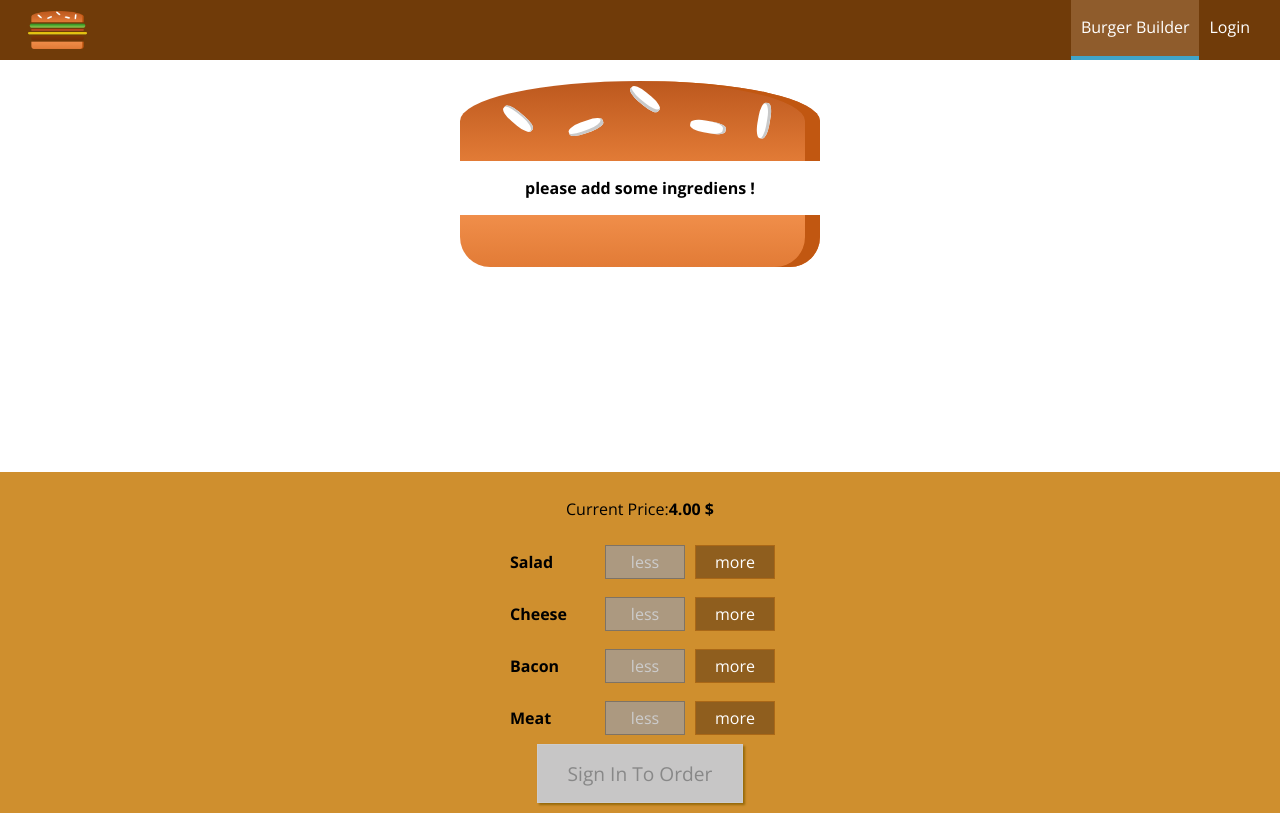
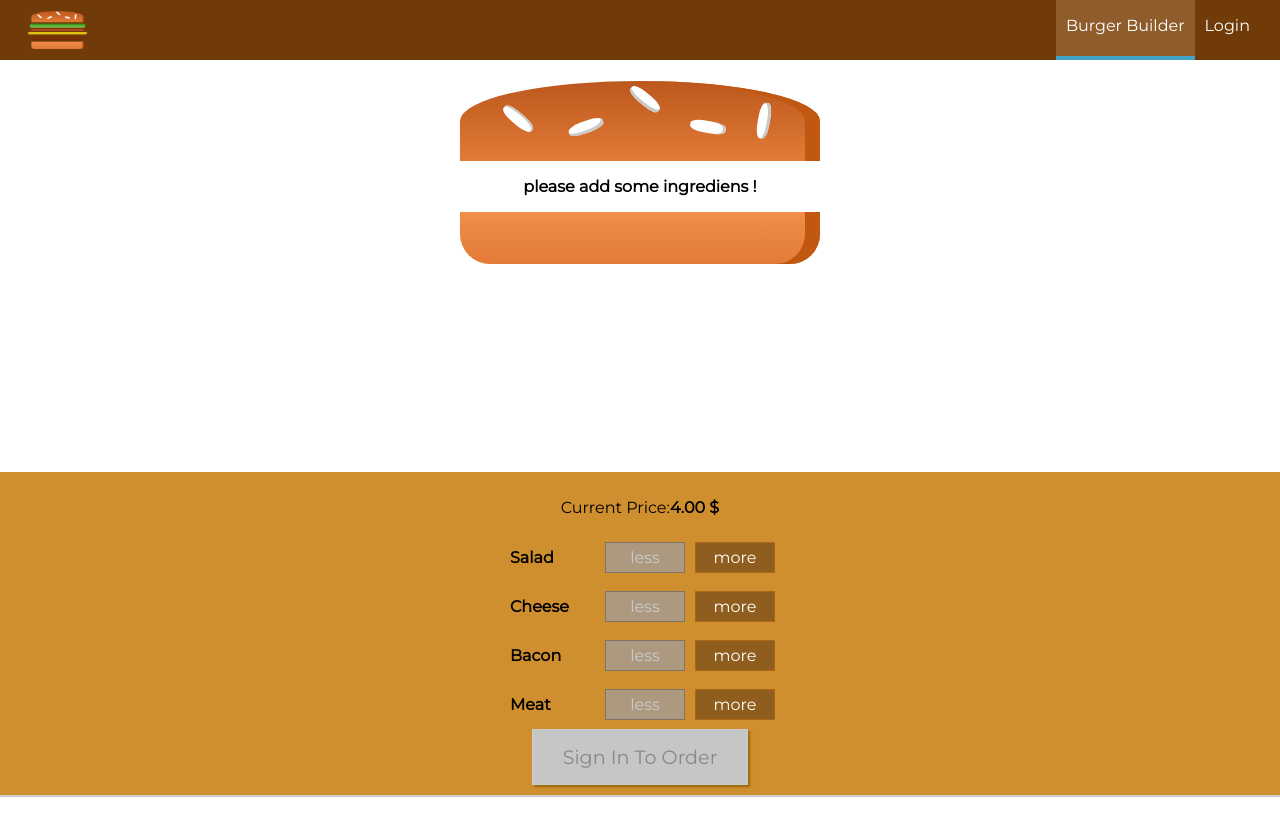
Before and after one commit to atoui-zahreddine/burgerBuilderFrontEnd, a React (Create React App) app: page / in a window 1280 px wide. Built offline with nearby package versions, Linux system fonts and the light colour scheme.

Commit message:
change project font

```diff
--- a/public/index.html
+++ b/public/index.html
@@ -19,6 +19,7 @@
       work correctly both with client-side routing and a non-root public URL.
       Learn how to configure a non-root public URL by running `npm run build`.
     -->
+    <link href="https://fonts.googleapis.com/css?family=Montserrat&display=swap" rel="stylesheet">
     <link href="https://fonts.googleapis.com/css?family=Open+Sans:400,700&display=swap" rel="stylesheet">
     <title>My Burger</title>
   </head>
--- a/src/index.css
+++ b/src/index.css
@@ -1,5 +1,5 @@
 body {
   margin: 0;
   padding: 0;
-  font-family: "Open Sans", sans-serif;
+  font-family: 'montserrat',"Open Sans", sans-serif;
 }
```
Also changed, not shown: src/containers/App.module.css (deleted, +0 -10 lines).
